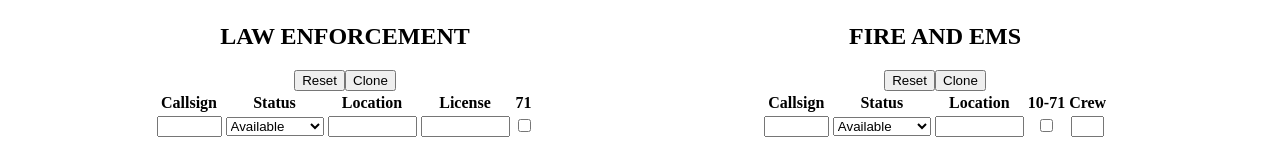
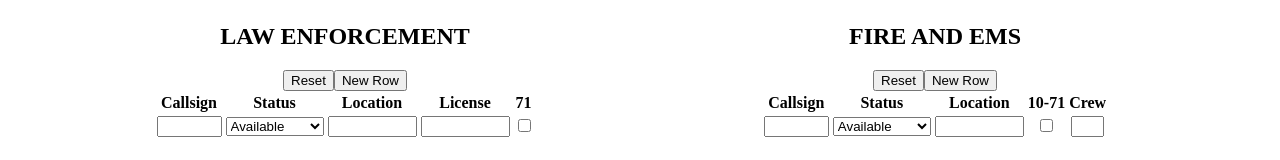
Before and after one commit to TheGerd1/WebCAD, a plain HTML site: page index.html in a window 1280 px wide. Shown: the part 185-345 px from the top of the page. Drawn offline with nearby package versions, Linux system fonts and the light colour scheme.

Commit message:
Update index.html

```diff
--- a/index.html
+++ b/index.html
@@ -94,7 +94,7 @@
        <td><input type="checkbox" id="sup"></td>
    </tr>
  <input type="reset">
- <input type="button" value="Clone" id="clone"/>
+ <input type="button" value="New Row" id="clone"/>
       </table>
  </form>
  </div>
@@ -129,7 +129,7 @@
 
 
 <input type="reset">
-<input type="button" value="Clone" id="fireclone"/>
+<input type="button" value="New Row" id="fireclone"/>
      </table>
 
 </div>
```
